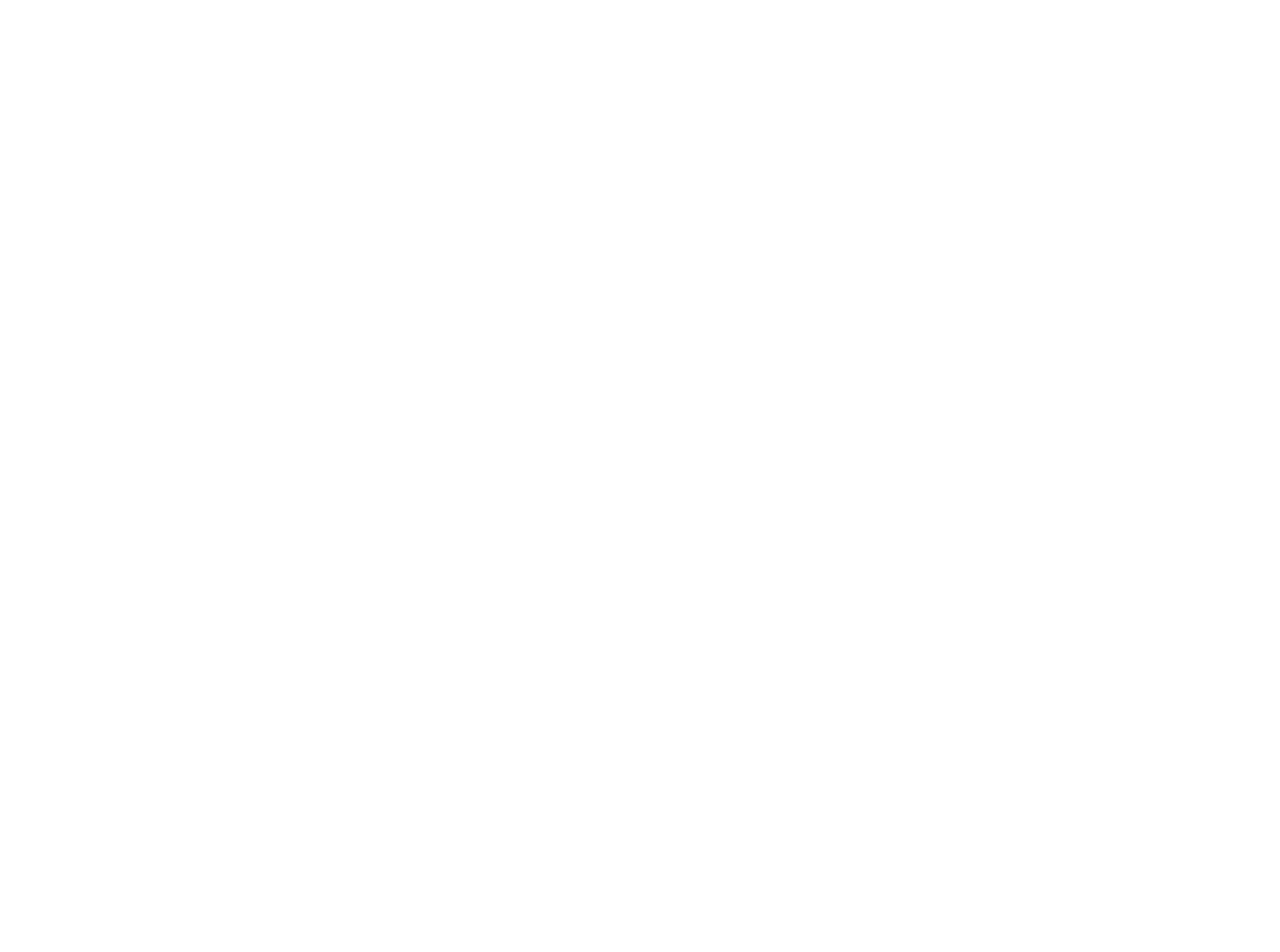
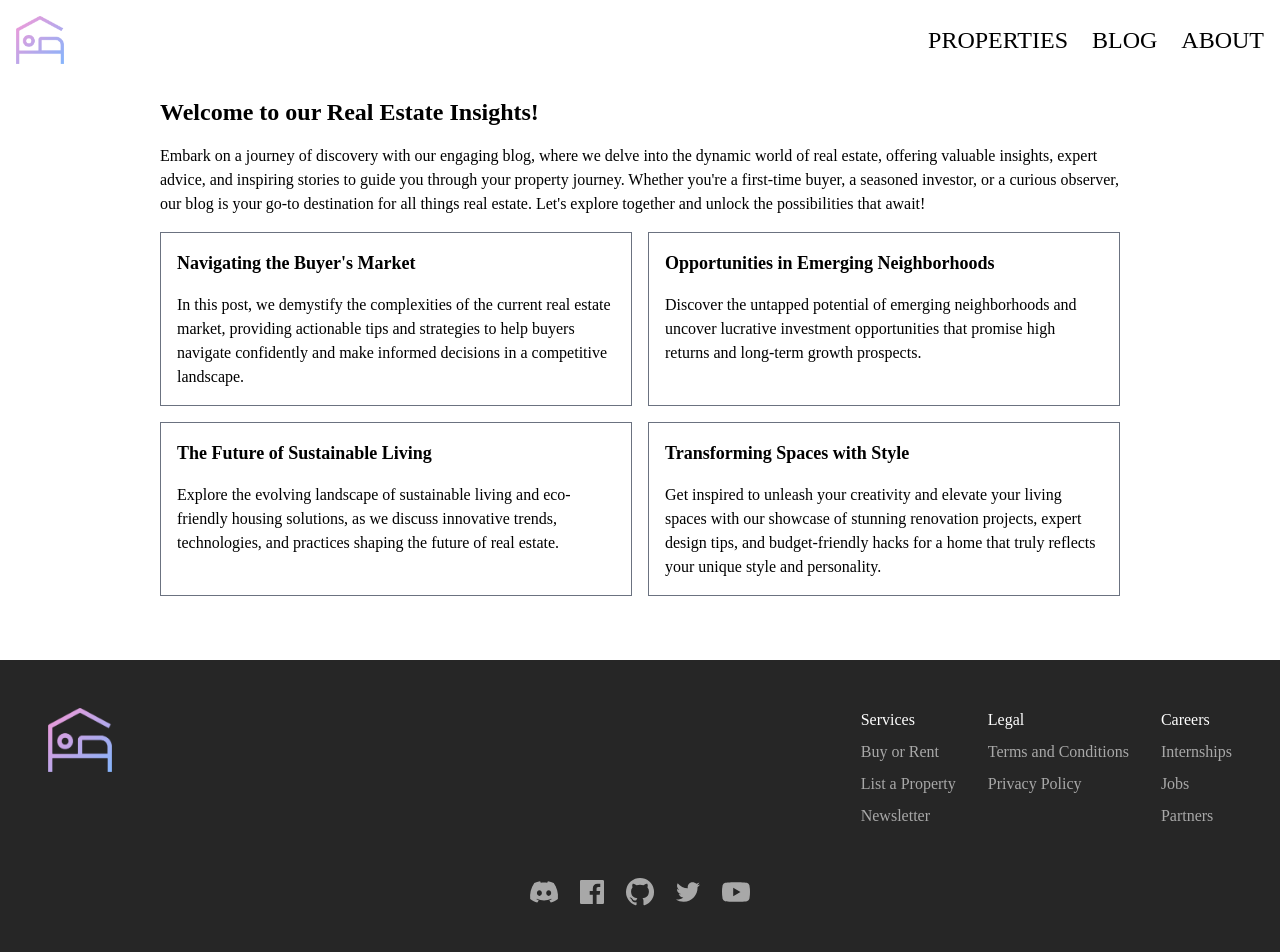
Before and after one commit to ReMod-Software/tk24-re-app, a Nuxt app: page /blog in a window 1280 px wide. Before the commit this address had no page. Shown: the top 952 px of the page. Before the commit the page ends 800 px from the top, so only its background shows below. Built offline with nearby package versions, Linux system fonts and the light colour scheme; a web font is replaced by a local one.

Commit message:
chore: format; feat: basic blog page

```diff
--- /dev/null
+++ b/pages/about.vue
@@ -0,0 +1,107 @@
+<template>
+    <header class="p-4 flex justify-between bg-transparent backdrop-blur-lg sticky top-0">
+        <img src="/branding/beacon_logo_base.png" class="h-12 w-12" />
+        <nav class="hidden md:flex gap-6 justify-center items-center">
+            <a v-for="item in HEADER_NAV" href="{{ item.content }}"
+                class="uppercase text-2xl text-center text-black no-underline hover:underline">
+                {{ item.content }}
+            </a>
+        </nav>
+        <img src="/svg/menu.svg" class="h-12 w-12 p-2 block md:hidden" />
+    </header>
+
+    <main class="m-4 mb-16 md:mx-40 rounded-lg flex flex-col gap-4">
+        <h1 class="text-2xl font-semibold text-black">Welcome to our Real Estate Insights!</h1>
+        <p>
+            Embark on a journey of discovery with our engaging blog, where we delve into the dynamic world of real estate,
+            offering valuable insights, expert advice, and inspiring stories to guide you through your property journey.
+            Whether you're a first-time buyer, a seasoned investor, or a curious observer, our blog is your go-to
+            destination for all things real estate. Let's explore together and unlock the possibilities that await!
+        </p>
+
+        <div class="grid grid-cols-1 md:grid-cols-2 gap-4">
+            <div v-for="[k, v] in Object.entries(BLOG_POSTS)" class="border-solid border p-4 border-gray-500">
+                <!--          <img src="{{ v.imageUrl }}" /> -->
+
+                <h1 class="text-lg font-semibold mb-4">{{ v.name }}</h1>
+
+                <p>
+                    {{ v.description }}
+                </p>
+
+            </div>
+        </div>
+    </main>
+
+    <footer class="flex flex-col p-12 bg-[#262626] gap-12">
+        <div class="flex flex-col md:flex-row justify-between gap-4">
+            <img src="/branding/beacon_logo_base.png" class="w-16 h-16 mb-8 md:mb-0" />
+            <div class="flex flex-col md:flex-row gap-8">
+                <div v-for="[k, v] in Object.entries(FOOTER_ITEMS)" class="flex flex-col gap-2">
+                    <p class="font-normal text-white">{{ k }}</p>
+                    <p v-for="item in v" class="text-white opacity-60">
+                        {{ item }}
+                    </p>
+                </div>
+            </div>
+        </div>
+
+        <div class="flex justify-center items-center gap-4">
+            <img class="invert opacity-60 h-8 w-8" v-for="social in SOCIALS"
+                :src="'/svg/logo--' + social.toLowerCase() + '.svg'" />
+        </div>
+
+        <p class="text-center text-white">
+            © 2024 The Beacon Inc. - All Rights Reserved
+        </p>
+    </footer>
+</template>
+
+<script setup lang="ts">
+const HEADER_NAV = [{
+    "type": "text",
+    "content": "properties"
+},
+{
+    "type": "text",
+    "content": "blog"
+},
+{
+    "type": "text",
+    "content": "about"
+},
+]
+
+const SOCIALS = [
+    "Discord",
+    "Facebook",
+    "Github",
+    "Twitter",
+    "YouTube"
+]
+
+const FOOTER_ITEMS = {
+    "Services": [
+        "Buy or Rent",
+        "List a Property",
+        "Newsletter"
+    ],
+    "Legal": [
+        "Terms and Conditions",
+        "Privacy Policy"
+    ],
+    "Careers": [
+        "Internships",
+        "Jobs",
+        "Partners"
+    ]
+}
+
+
+</script>
+
+<style>
+#main-hero {
+    background-image: url("/photos/search_bg.webp");
+    background-size: cover;
+}</style>
--- /dev/null
+++ b/pages/blog/index.vue
@@ -0,0 +1,145 @@
+<template>
+    <header class="p-4 flex justify-between bg-transparent backdrop-blur-lg sticky top-0">
+        <img src="/branding/beacon_logo_base.png" class="h-12 w-12" />
+        <nav class="hidden md:flex gap-6 justify-center items-center">
+            <a v-for="item in HEADER_NAV" href="{{ item.content }}"
+                class="uppercase text-2xl text-center text-black no-underline hover:underline">
+                {{ item.content }}
+            </a>
+        </nav>
+        <img src="/svg/menu.svg" class="h-12 w-12 p-2 block md:hidden" />
+    </header>
+
+    <main class="m-4 mb-16 md:mx-40 rounded-lg flex flex-col gap-4">
+        <h1 class="text-2xl font-semibold text-black">Welcome to our Real Estate Insights!</h1>
+        <p>
+            Embark on a journey of discovery with our engaging blog, where we delve into the dynamic world of real estate,
+            offering valuable insights, expert advice, and inspiring stories to guide you through your property journey.
+            Whether you're a first-time buyer, a seasoned investor, or a curious observer, our blog is your go-to
+            destination for all things real estate. Let's explore together and unlock the possibilities that await!
+        </p>
+
+        <div class="grid grid-cols-1 md:grid-cols-2 gap-4">
+            <div v-for="[k, v] in Object.entries(BLOG_POSTS)" class="border-solid border p-4 border-gray-500">
+                <!--          <img src="{{ v.imageUrl }}" /> -->
+
+                <h1 class="text-lg font-semibold mb-4">{{ v.name }}</h1>
+
+                <p>
+                    {{ v.description }}
+                </p>
+
+            </div>
+        </div>
+    </main>
+
+    <footer class="flex flex-col p-12 bg-[#262626] gap-12">
+        <div class="flex flex-col md:flex-row justify-between gap-4">
+            <img src="/branding/beacon_logo_base.png" class="w-16 h-16 mb-8 md:mb-0" />
+            <div class="flex flex-col md:flex-row gap-8">
+                <div v-for="[k, v] in Object.entries(FOOTER_ITEMS)" class="flex flex-col gap-2">
+                    <p class="font-normal text-white">{{ k }}</p>
+                    <p v-for="item in v" class="text-white opacity-60">
+                        {{ item }}
+                    </p>
+                </div>
+            </div>
+        </div>
+
+        <div class="flex justify-center items-center gap-4">
+            <img class="invert opacity-60 h-8 w-8" v-for="social in SOCIALS"
+                :src="'/svg/logo--' + social.toLowerCase() + '.svg'" />
+        </div>
+
+        <p class="text-center text-white">
+            © 2024 The Beacon Inc. - All Rights Reserved
+        </p>
+    </footer>
+</template>
+
+<script setup lang="ts">
+const HEADER_NAV = [{
+    "type": "text",
+    "content": "properties"
+},
+{
+    "type": "text",
+    "content": "blog"
+},
+{
+    "type": "text",
+    "content": "about"
+},
+]
+
+const SOCIALS = [
+    "Discord",
+    "Facebook",
+    "Github",
+    "Twitter",
+    "YouTube"
+]
+
+const FOOTER_ITEMS = {
+    "Services": [
+        "Buy or Rent",
+        "List a Property",
+        "Newsletter"
+    ],
+    "Legal": [
+        "Terms and Conditions",
+        "Privacy Policy"
+    ],
+    "Careers": [
+        "Internships",
+        "Jobs",
+        "Partners"
+    ]
+}
+
+interface BlogPost {
+    name: string,
+    description: string,
+    imageUrl: string,
+    author: string,
+    date: string
+}
+
+const BLOG_POSTS: Array<BlogPost> = [
+    {
+        "name": "Navigating the Buyer's Market",
+        "description": "In this post, we demystify the complexities of the current real estate market, providing actionable tips and strategies to help buyers navigate confidently and make informed decisions in a competitive landscape.",
+        "imageUrl": "/blog/navigating_the_buyers_market.png",
+        "author": "Ishat Gupta",
+        "date": "15-2-2024"
+    },
+    {
+        "name": "Opportunities in Emerging Neighborhoods",
+        "description": "Discover the untapped potential of emerging neighborhoods and uncover lucrative investment opportunities that promise high returns and long-term growth prospects.",
+        "imageUrl": "/blog/investment_opportunities_in_emerging_neighborhoods.png",
+        "author": "Ishat Gupta",
+        "date": "15-2-2024"
+    },
+    {
+        "name": "The Future of Sustainable Living",
+        "description": "Explore the evolving landscape of sustainable living and eco-friendly housing solutions, as we discuss innovative trends, technologies, and practices shaping the future of real estate.",
+        "imageUrl": "/blog/the_future_of_sustainable_living.png",
+        "author": "Ishat Gupta",
+        "date": "15-2-2024"
+    },
+    {
+        "name": "Transforming Spaces with Style",
+        "description": "Get inspired to unleash your creativity and elevate your living spaces with our showcase of stunning renovation projects, expert design tips, and budget-friendly hacks for a home that truly reflects your unique style and personality.",
+        "imageUrl": "/blog/renovation_inspiration_transforming_spaces_with_style.png",
+        "author": "Ishat Gupta",
+        "date": "15-2-2024"
+    },
+]
+
+</script>
+
+<style>
+#main-hero {
+    background-image: url("/photos/search_bg.webp");
+    background-size: cover;
+}</style>
```
Also changed, not shown: pages/index.vue (+12 -8 lines).
